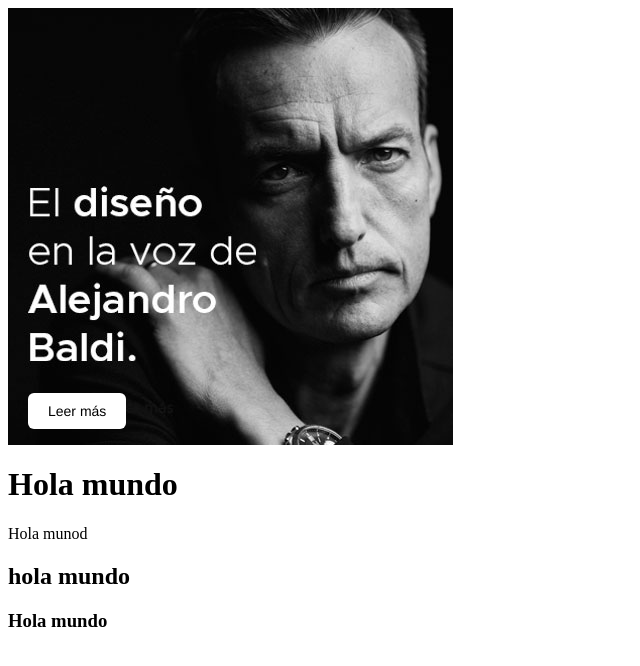
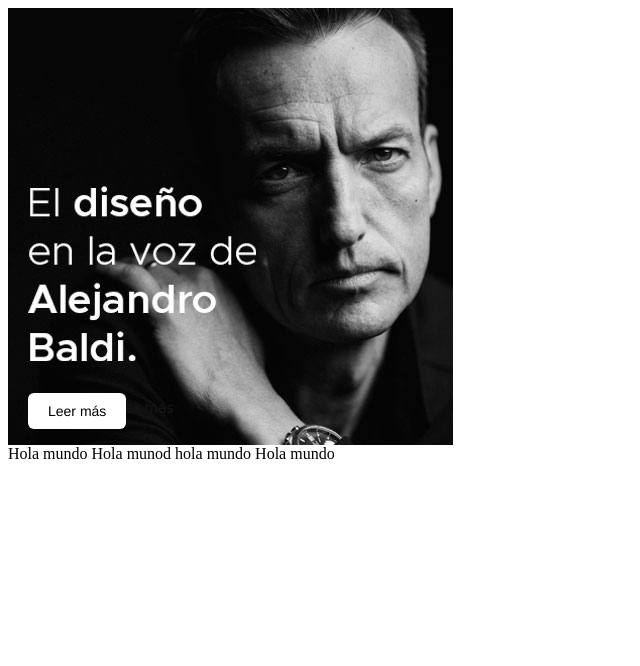
Before and after one commit to amunoz9603/Prueba, a plain HTML site: page index.html in a window 1280 px wide. Shown: the whole page, without its empty margins (0-640 px from the left). Drawn offline with Linux system fonts and the light colour scheme.

Commit message:
Cambio de spans

```diff
--- a/index.html
+++ b/index.html
@@ -14,9 +14,9 @@
         <a class="btn-slider" href="http://laweb.com" target="_blank">Leer más</a>
     </div>
 
-    <h1> Hola mundo </h1>
-    <p>Hola munod</p>
-    <h2>hola mundo</h2>
-    <h3>Hola mundo</h3>
+    <span>Hola mundo</span>
+    <span>Hola munod</span>
+    <span>hola mundo</span>
+    <span>Hola mundo</span>
 </body>
 </html>
```
